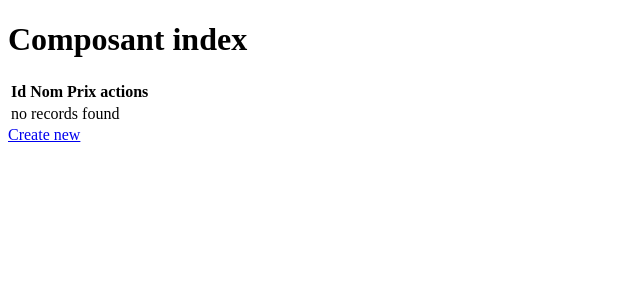
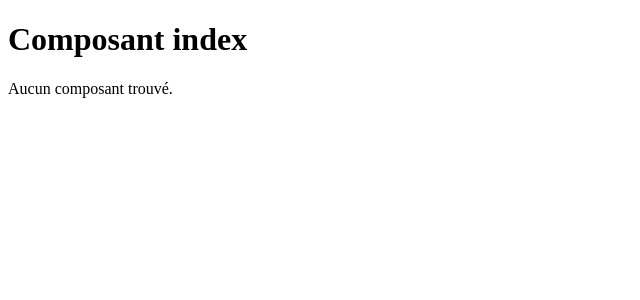
Before and after one commit to Vogi28/prosmobile-project3, a Symfony app: template templates/composant/index.html.twig in a window 1280 px wide. Shown: the top 300 px of the page, without its empty margins (0-640 px from the left). Run offline with Twig, Linux system fonts and the light colour scheme; the template is opened without the code that fills it, so the values that code supplies are empty; some libraries are stand-ins or nearby versions.

Commit message:
crud composant

```diff
--- a/templates/composant/index.html.twig
+++ b/templates/composant/index.html.twig
@@ -5,35 +5,40 @@
 
 {% block body %}
 	<h1>Composant index</h1>
-	<div class="d-flex justify-content-around">
-		<table class="table table-borderless">
-			<thead class="thead-dark">
-				<tr>
-					<th>Id</th>
-					<th>Nom</th>
-					<th>Prix</th>
-					<th>actions</th>
-				</tr>
-			</thead>
-			<tbody>
-				{% for composant in composants %}
-					<tr>
-						<td>{{ composant.id }}</td>
-						<td>{{ composant.nom }}</td>
-						<td>{{ composant.prix }}</td>
-						<td>
-							<a href="{{ path('composant_show', {'id': composant.id}) }}">show</a>
-							<a href="{{ path('composant_edit', {'id': composant.id}) }}">edit</a>
-						</td>
-					</tr>
-				{% else %}
-					<tr>
-						<td colspan="4">no records found</td>
-					</tr>
-				{% endfor %}
-			</tbody>
-		</table>
+	<div class="container">
+		<div class="row">
+			{% for composant in composants %}
+				<div class="card mb-3" style="max-width: 540px;">
+					<div class="row no-gutters">
+						<div class="col-md-4">
+							<img src="https://via.placeholder.com/150x200.png" class="card-img" alt="...">
+						</div>
+						<div class="col-md-8">
+							<div class="card-body">
+								<h5 class="card-title">{{ composant.nom }}</h5>
+								<p class="card-text">This is a wider card with supporting text below as a natural lead-in to additional content. This content is a little bit longer.</p>
+								<p class="card-text">
+									<small class="text-muted">{{ composant.prix }}
+										€</small>
+								</p>
+							</div>
+							<div class="card-footer">
+								<a href="{{ path('composant_show', {'id': composant.id}) }}" class="card-link">Voir</a>
+								{% if  is_granted('ROLE_ADMIN') %}
+									<a href="{{ path('composant_edit', {'id': composant.id}) }}" class="card-link">Modifier</a>
+								{% endif %}
+							</div>
+						</div>
+					</div>
+				</div>
+			{% else %}
+				Aucun composant trouvé.
+			{% endfor %}
+		</div>
 	</div>
-
-	<a href="{{ path('composant_new') }}">Create new</a>
+	{% if  is_granted('ROLE_ADMIN') %}
+		<div>
+			<a href="{{ path('composant_new') }}">Ajouter un composant</a>
+		</div>
+	{% endif %}
 {% endblock %}
```
Also changed, not shown: templates/composant/show.html.twig (+31 -25 lines).
